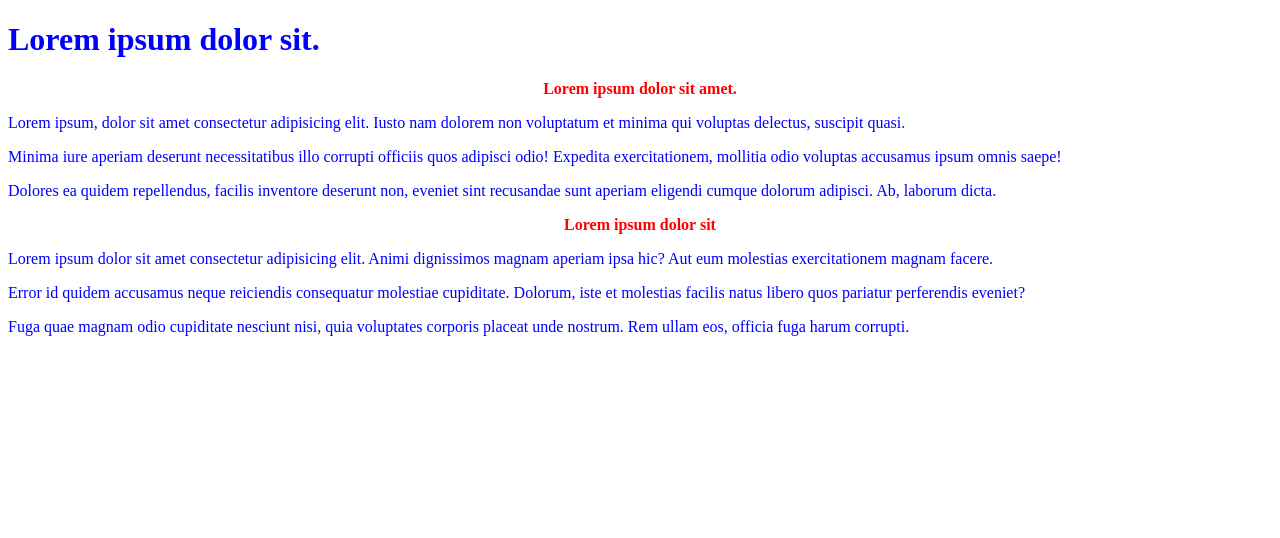
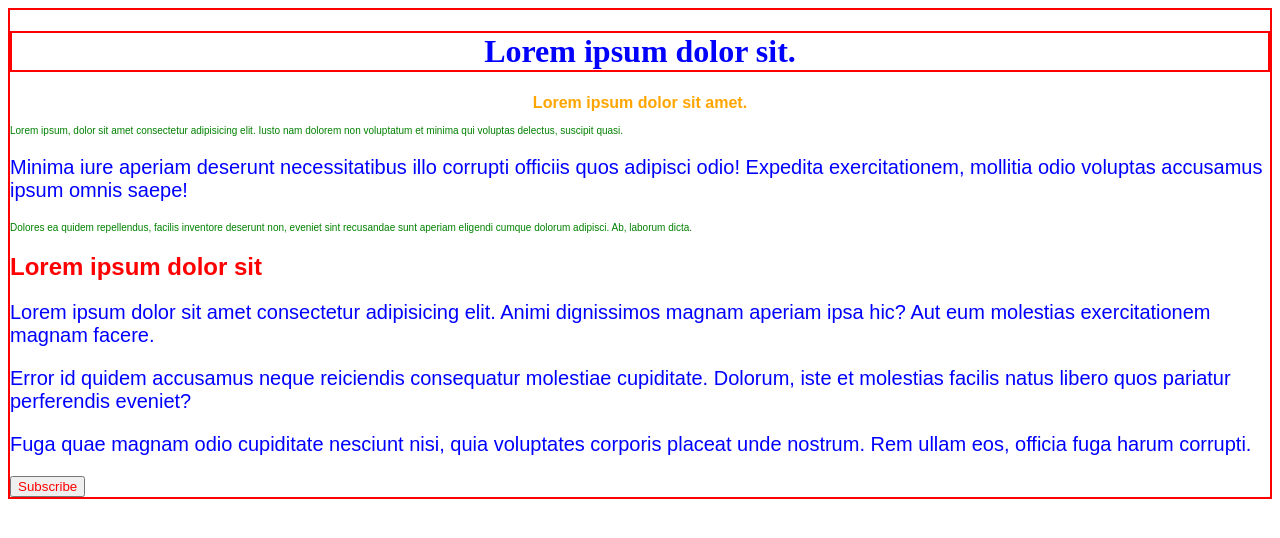
Before and after one commit to BrosPro02/pe2023-1-VSC-16.07, a plain HTML site: page Index.html in a window 1280 px wide. Drawn offline with Linux system fonts and the light colour scheme.

Commit message:
Add inheritance

```diff
--- a/Index.html
+++ b/Index.html
@@ -11,14 +11,14 @@
     <h1>Lorem ipsum dolor sit.</h1>
 
 
-    <h2>Lorem ipsum dolor sit amet.</h2>
+    <h2 class="mal">Lorem ipsum dolor sit amet.</h2>
 
-    <p>
+    <p class="annotation">
         Lorem ipsum, dolor sit amet consectetur adipisicing elit. Iusto nam dolorem non voluptatum et minima qui voluptas delectus, suscipit quasi.
     </p>
     <p>
         Minima iure aperiam deserunt necessitatibus illo corrupti officiis quos adipisci odio! Expedita exercitationem, mollitia odio voluptas accusamus ipsum omnis saepe!</p>
-    <p>
+    <p class="annotation">
         Dolores ea quidem repellendus, facilis inventore deserunt non, eveniet sint recusandae sunt aperiam eligendi cumque dolorum adipisci. Ab, laborum dicta.
 
     </p>
@@ -34,5 +34,7 @@
     <p>
         Fuga quae magnam odio cupiditate nesciunt nisi, quia voluptates corporis placeat unde nostrum. Rem ullam eos, officia fuga harum corrupti.
     </p>
+
+    <button id="subscribe-btn">Subscribe</button>
 </body>
 </html>
--- a/assests/css/style.css
+++ b/assests/css/style.css
@@ -1,13 +1,31 @@
 h1 {
     color: blue;
+    text-align: center;
+    font-family: initial;
+    border: inherit;
 }
 h2 {
     color: red;
 }
 p {
-    color: blue;
+    color: blue; font-size: 20px;
+
 
 }
-h2 {
-    text-align: center; font-size: 16px
+
+.mal {
+    text-align: center; font-size: 16px; color: orange;
 }
+
+.annotation {
+    font-size: 10px;
+    color: green;
+}
+
+#subscribe-btn {
+    color: red;
+}
+
+body {
+    font-family: sans-serif; border: 2px red solid;
+}
```
